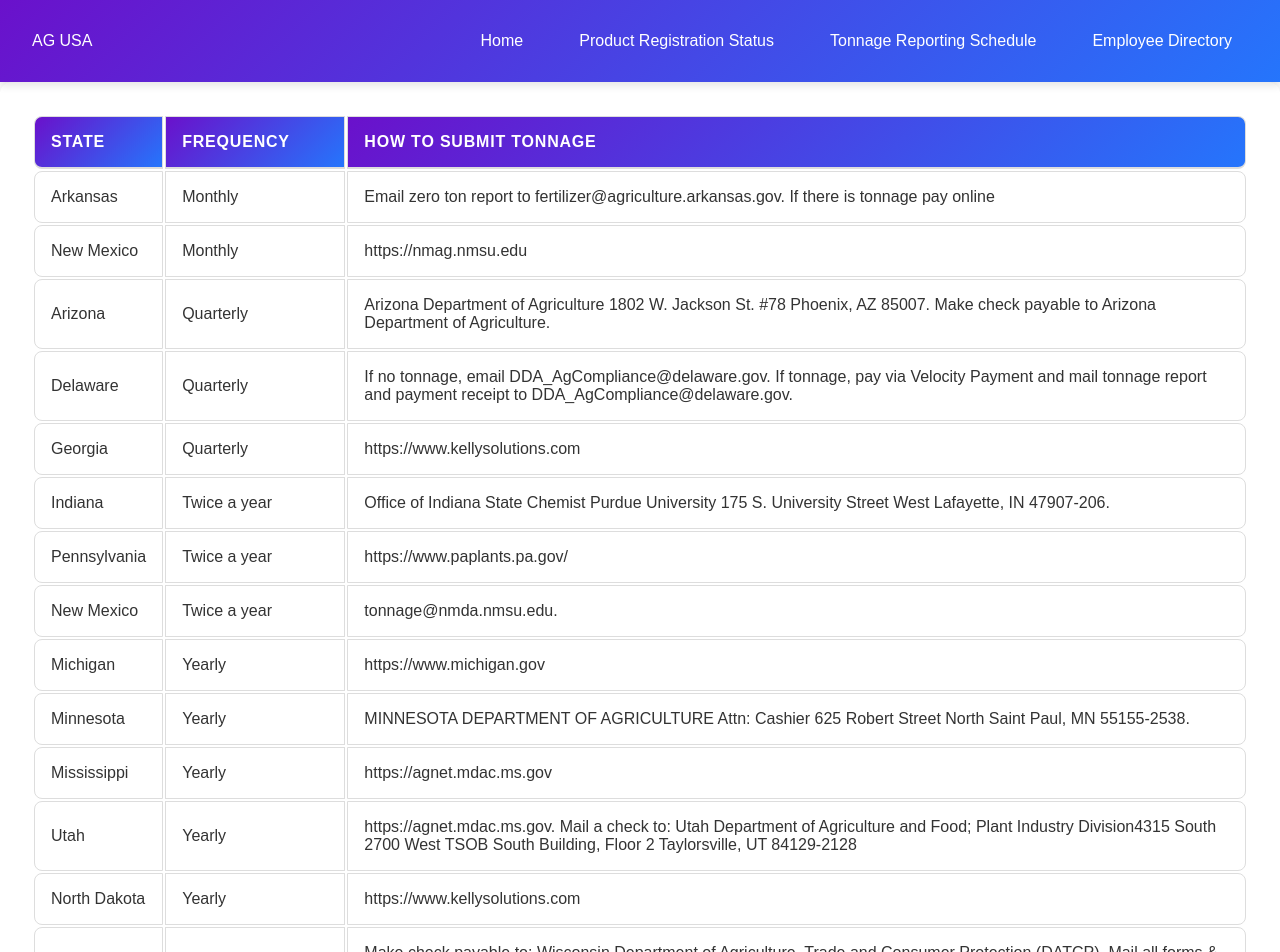
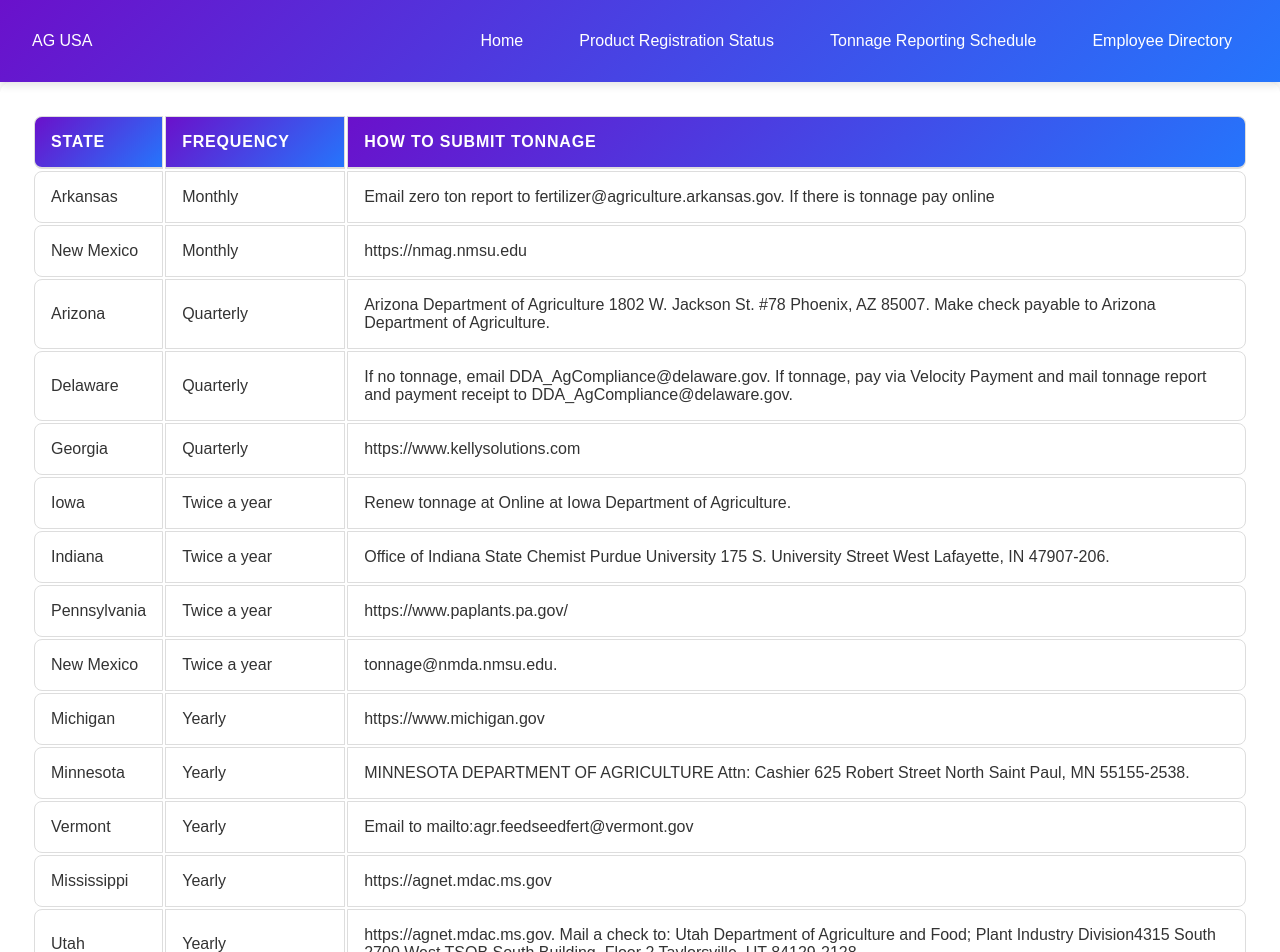
Before and after one commit to max-well-creator/work_dashboard, a Next.js app: page /schedule in a window 1280 px wide. Shown: the top 952 px of the page. Built offline with nearby package versions, Linux system fonts and the light colour scheme.

Commit message:
change state registration information

```diff
--- a/src/data/stateFrequencies.js
+++ b/src/data/stateFrequencies.js
@@ -32,6 +32,16 @@ export const stateFrequencies = [
 			'<a href="https://www.kellysolutions.com/ga/fert/tonnage/login.asp" target="_blank" rel="noopener noreferrer">https://www.kellysolutions.com</a>',
 	},
 	{
+		state: "Iowa",
+		frequency: "Twice a year",
+		requires_county_in_tonnage: "No",
+		how_to_submit:
+			'Renew tonnage at <a href="https://iowadeptag.my.site.com/s/login/?amp=&ec=302" target= "_blank">Online at Iowa Department of Agriculture.</a>',
+		point_of_contact_name: "Alan Keller",
+		point_of_contact_phone: "515-281-8597",
+		point_of_contact_email: "?",
+	},
+	{
 		state: "Indiana",
 		frequency: "Twice a year",
 		how_to_submit:
@@ -62,6 +72,15 @@ export const stateFrequencies = [
 			"MINNESOTA DEPARTMENT OF AGRICULTURE \n Attn: Cashier \n 625 Robert Street North Saint Paul, MN 55155-2538.",
 	},
 	{
+		state: "Vermont",
+		frequency: "Yearly",
+		how_to_submit:
+			'Email to <a href="mailto:agr.feedseedfert@vermont.gov" target="_blank" rel="noopener noreferrer">mailto:agr.feedseedfert@vermont.gov</a>',
+		point_of_contact_name: "Lisa Fantelli",
+		point_of_contact_phone: "802-828-5050",
+		point_of_contact_email: "Lisa.fantelli@vermont.gov",
+	},
+	{
 		state: "Mississippi",
 		frequency: "Yearly",
 		how_to_submit:
@@ -80,6 +99,9 @@ export const stateFrequencies = [
 		frequency: "Yearly",
 		how_to_submit:
 			'<a href="https://www.kellysolutions.com/nd/FertDistribLicenses/tonnage/login.asp" target="_blank" rel="noopener noreferrer">https://www.kellysolutions.com</a>',
+		point_of_contact_name: "Lukas Wagner",
+		point_of_contact_phone: "701 328-4922",
+		point_of_contact_email: "bkiefel@nd.gov",
 	},
 	{
 		state: "Wisconsin",
```
Also changed, not shown: src/data/stateRegistrationStatus.js (+4 -5 lines).
